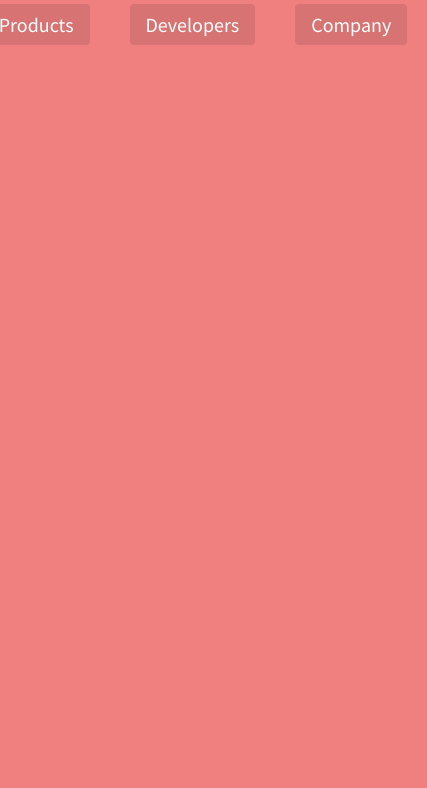
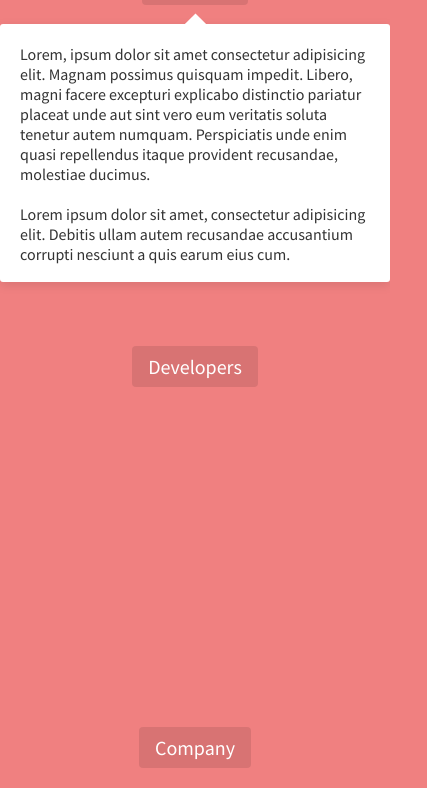
Before and after one commit to nurbolatk/CSS-and-JS-projects, a website built with Parcel: page 26. Stipe dropdown/index.html in a window 390 px wide. Shown: the part 56-844 px from the top of the page, 427 px wide, since content can reach past the window. Built offline with nearby package versions, Linux system fonts and the light colour scheme.

Commit message:
Spread li's vertically in #26

```diff
--- a/26. Stipe dropdown/index.html
+++ b/26. Stipe dropdown/index.html
@@ -7,7 +7,6 @@
     <link rel="stylesheet" href="style.css" />
   </head>
   <body>
-    <h1>Yes please</h1>
     <nav class="top">
       <div class="dropdownBackground">
         <span class="arrow"></span>
--- a/26. Stipe dropdown/style.css
+++ b/26. Stipe dropdown/style.css
@@ -105,3 +105,21 @@ hr {
   background: white;
   transform: translateY(-50%) rotate(45deg);
 }
+
+@media (max-width: 500px) {
+  nav {
+    height: 100vh;
+  }
+  nav ul {
+    height: 100%;
+    flex-direction: column;
+    justify-content: space-between;
+  }
+  .dropdown1 {
+    min-width: 200px;
+  }
+
+  .dropdown2 {
+    min-width: 100px;
+  }
+}
```
